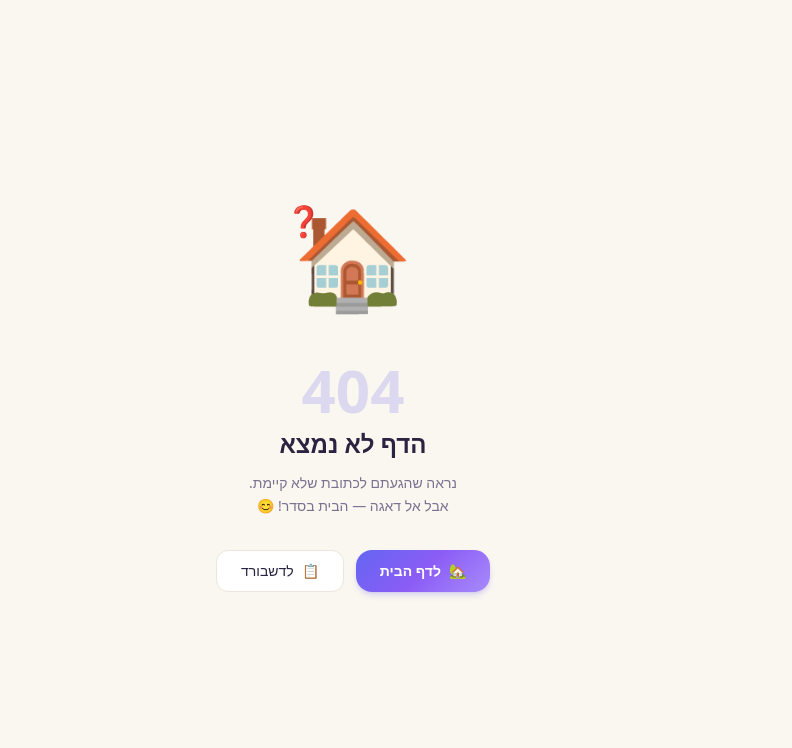
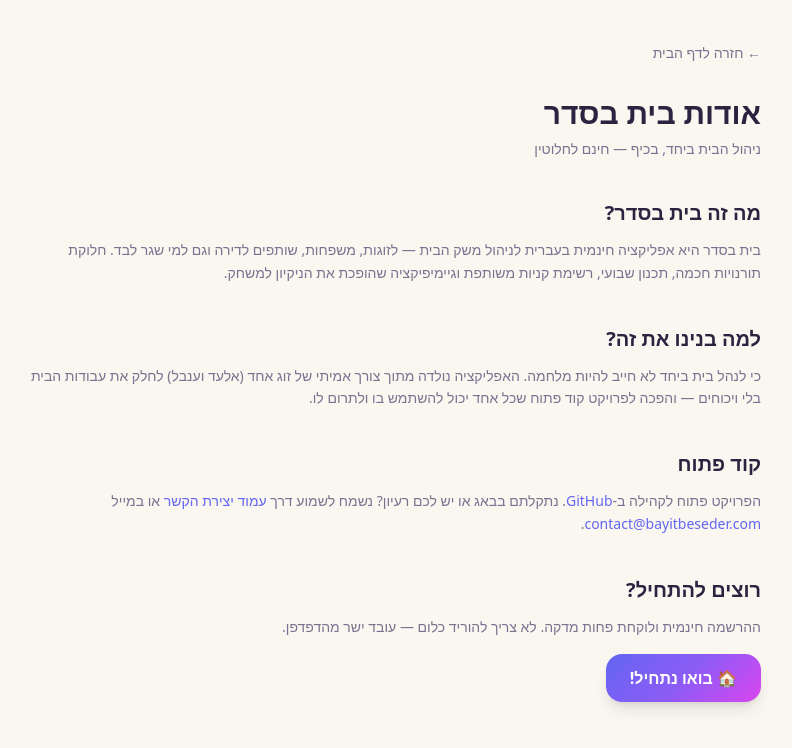
Before and after one commit to eladjak/bayit-beseder, a Next.js app: page /about in a window 1280 px wide. Before the commit this address had no page. Shown: the top 748 px of the page, without its empty margins (442-1234 px from the left). Built offline with nearby package versions, Linux system fonts and the light colour scheme.

Commit message:
feat(seo): GEO score 68->95+ — WebSite+WebPage JSON-LD (5-schema bundle), header/main/nav semantic landmarks, h4, tech-credit external links, /about page, llms.txt

```diff
--- /dev/null
+++ b/src/app/about/page.tsx
@@ -0,0 +1,116 @@
+import type { Metadata } from "next";
+import Link from "next/link";
+
+export const metadata: Metadata = {
+  title: "אודות",
+  description:
+    "אודות בית בסדר — אפליקציה חינמית בעברית לניהול משק הבית לזוגות, משפחות ושותפים. מי אנחנו, למה בנינו את זה, ואיך זה עובד.",
+  alternates: { canonical: "https://www.bayitbeseder.com/about" },
+  openGraph: {
+    title: "אודות | בית בסדר",
+    description:
+      "אודות בית בסדר — אפליקציה חינמית בעברית לניהול משק הבית לזוגות, משפחות ושותפים.",
+    url: "https://www.bayitbeseder.com/about",
+    siteName: "בית בסדר",
+    locale: "he_IL",
+    type: "website",
+    images: [
+      {
+        url: "https://www.bayitbeseder.com/og-image.jpg",
+        width: 1200,
+        height: 630,
+        alt: "בית בסדר — אודות",
+      },
+    ],
+  },
+};
+
+export default function AboutPage() {
+  return (
+    <div className="min-h-dvh bg-background" dir="rtl" lang="he">
+      <main className="max-w-3xl mx-auto px-4 py-10">
+        {/* Back link */}
+        <Link
+          href="/"
+          className="inline-flex items-center gap-1 text-sm text-muted-foreground hover:text-foreground transition-colors mb-8"
+        >
+          ← חזרה לדף הבית
+        </Link>
+
+        {/* Header */}
+        <header className="mb-10">
+          <h1 className="text-3xl font-bold text-foreground mb-2">
+            אודות בית בסדר
+          </h1>
+          <p className="text-sm text-muted-foreground">
+            ניהול הבית ביחד, בכיף — חינם לחלוטין
+          </p>
+        </header>
+
+        <div className="space-y-10 text-foreground">
+          <section>
+            <h2 className="text-xl font-bold mb-3">מה זה בית בסדר?</h2>
+            <p className="leading-relaxed text-sm text-muted-foreground">
+              בית בסדר היא אפליקציה חינמית בעברית לניהול משק הבית — לזוגות,
+              משפחות, שותפים לדירה וגם למי שגר לבד. חלוקת תורנויות חכמה, תכנון
+              שבועי, רשימת קניות משותפת וגיימיפיקציה שהופכת את הניקיון למשחק.
+            </p>
+          </section>
+
+          <section>
+            <h2 className="text-xl font-bold mb-3">למה בנינו את זה?</h2>
+            <p className="leading-relaxed text-sm text-muted-foreground">
+              כי לנהל בית ביחד לא חייב להיות מלחמה. האפליקציה נולדה מתוך צורך
+              אמיתי של זוג אחד (אלעד וענבל) לחלק את עבודות הבית בלי ויכוחים —
+              והפכה לפרויקט קוד פתוח שכל אחד יכול להשתמש בו ולתרום לו.
+            </p>
+          </section>
+
+          <section>
+            <h2 className="text-xl font-bold mb-3">קוד פתוח</h2>
+            <p className="leading-relaxed text-sm text-muted-foreground">
+              הפרויקט פתוח לקהילה ב-
+              <a
+                href="https://github.com/eladjak/bayit-beseder"
+                target="_blank"
+                rel="noopener noreferrer"
+                className="text-primary hover:underline"
+              >
+                GitHub
+              </a>
+              . נתקלתם בבאג או יש לכם רעיון? נשמח לשמוע דרך{" "}
+              <Link href="/contact" className="text-primary hover:underline">
+                עמוד יצירת הקשר
+              </Link>{" "}
+              או במייל{" "}
+              <a
+                href="mailto:contact@bayitbeseder.com"
+                className="text-primary hover:underline"
+              >
+                contact@bayitbeseder.com
+              </a>
+              .
+            </p>
+          </section>
+
+          <section>
+            <h2 className="text-xl font-bold mb-3">רוצים להתחיל?</h2>
+            <p className="leading-relaxed text-sm text-muted-foreground mb-4">
+              ההרשמה חינמית ולוקחת פחות מדקה. לא צריך להוריד כלום — עובד ישר
+              מהדפדפן.
+            </p>
+            <Link
+              href="/login"
+              className="inline-block px-6 py-3 rounded-2xl text-white font-bold shadow-lg hover:shadow-xl transition-all"
+              style={{
+                background: "linear-gradient(135deg, #6366F1, #8B5CF6, #D946EF)",
+              }}
+            >
+              🏠 בואו נתחיל!
+            </Link>
+          </section>
+        </div>
+      </main>
+    </div>
+  );
+}
--- a/src/app/page.tsx
+++ b/src/app/page.tsx
@@ -127,6 +127,40 @@ const faqStructuredData = {
   ],
 };
 
+const websiteLd = {
+  "@context": "https://schema.org",
+  "@type": "WebSite",
+  name: "בית בסדר",
+  alternateName: "Bayit Beseder",
+  url: "https://www.bayitbeseder.com",
+  inLanguage: "he",
+  description: "אפליקציה חינמית בעברית לניהול משק הבית לזוגות, משפחות ושותפים",
+  publisher: {
+    "@type": "Organization",
+    name: "בית בסדר",
+    url: "https://www.bayitbeseder.com",
+  },
+};
+
+const webPageLd = {
+  "@context": "https://schema.org",
+  "@type": "WebPage",
+  name: "בית בסדר — ניהול הבית ביחד, בכיף",
+  url: "https://www.bayitbeseder.com",
+  inLanguage: "he",
+  datePublished: "2026-03-01",
+  dateModified: "2026-06-12",
+  isPartOf: {
+    "@type": "WebSite",
+    name: "בית בסדר",
+    url: "https://www.bayitbeseder.com",
+  },
+  primaryImageOfPage: {
+    "@type": "ImageObject",
+    url: "https://www.bayitbeseder.com/og-image.jpg",
+  },
+};
+
 const organizationLd = {
   "@context": "https://schema.org",
   "@type": "Organization",
@@ -169,9 +203,17 @@ export default function LandingPage() {
         type="application/ld+json"
         dangerouslySetInnerHTML={{ __html: JSON.stringify(organizationLd) }}
       />
+      <script
+        type="application/ld+json"
+        dangerouslySetInnerHTML={{ __html: JSON.stringify(websiteLd) }}
+      />
+      <script
+        type="application/ld+json"
+        dangerouslySetInnerHTML={{ __html: JSON.stringify(webPageLd) }}
+      />
 
       {/* Hero Section */}
-      <section id="hero-section" className="relative overflow-hidden">
+      <header id="hero-section" className="relative overflow-hidden">
         <div
           className="absolute inset-0"
           style={{
@@ -245,8 +287,9 @@ export default function LandingPage() {
             className="mt-6 mx-auto w-64 md:w-80 rounded-2xl shadow-2xl border-2 border-white/10"
           />
         </div>
-      </section>
+      </header>
 
+      <main>
       {/* Social Proof — animated stats counter */}
       <SocialProofSection />
 
@@ -352,14 +395,30 @@ export default function LandingPage() {
               💬 צור קשר
             </Link>
           </div>
+          <p className="text-[11px] text-muted/70 mt-6">
+            נבנה עם{" "}
+            <a href="https://nextjs.org" target="_blank" rel="noopener noreferrer" className="underline hover:text-foreground">Next.js</a>
+            {" · "}
+            <a href="https://supabase.com" target="_blank" rel="noopener noreferrer" className="underline hover:text-foreground">Supabase</a>
+            {" · "}
+            <a href="https://tailwindcss.com" target="_blank" rel="noopener noreferrer" className="underline hover:text-foreground">Tailwind CSS</a>
+            {" · "}
+            מתארח ב-
+            <a href="https://vercel.com" target="_blank" rel="noopener noreferrer" className="underline hover:text-foreground">Vercel</a>
+            {" · "}
+            סכמות לפי{" "}
+            <a href="https://schema.org" target="_blank" rel="noopener noreferrer" className="underline hover:text-foreground">Schema.org</a>
+          </p>
         </div>
       </section>
+      </main>
 
       {/* Footer */}
       <footer className="border-t border-border py-10 text-center text-xs text-muted bg-surface">
         <div className="max-w-4xl mx-auto px-6">
           {/* Brand */}
-          <p className="font-bold text-base text-foreground mb-1">🏠 בית בסדר</p>
+          <h3 className="sr-only">בית בסדר — מידע וקישורים</h3>
+          <h4 className="font-bold text-base text-foreground mb-1">🏠 בית בסדר</h4>
           <p className="text-muted mb-2">ניהול הבית ביחד, בכיף — חינם לחלוטין</p>
           <div className="flex items-center justify-center gap-3 mb-4">
             <a href="https://github.com/eladjak/bayit-beseder" target="_blank" rel="noopener noreferrer" className="inline-flex items-center gap-1 text-[10px] font-medium px-2.5 py-1 rounded-full bg-[#24292f]/10 dark:bg-white/10 text-foreground hover:bg-[#24292f]/20 transition-colors">
@@ -370,7 +429,7 @@ export default function LandingPage() {
           </div>
 
           {/* Links grid */}
-          <div className="flex flex-wrap justify-center gap-x-6 gap-y-2 mb-6 text-xs">
+          <nav aria-label="קישורי אתר" className="flex flex-wrap justify-center gap-x-6 gap-y-2 mb-6 text-xs">
             <Link href="/dashboard" className="text-primary hover:underline">דשבורד</Link>
             <Link href="/login" className="text-primary hover:underline">התחברות</Link>
             <Link href="/tasks" className="text-primary hover:underline">משימות</Link>
@@ -378,9 +437,10 @@ export default function LandingPage() {
             <Link href="/weekly" className="text-primary hover:underline">שבועי</Link>
             <Link href="/stats" className="text-primary hover:underline">סטטיסטיקות</Link>
             <Link href="/blog" className="text-primary hover:underline">בלוג</Link>
-          </div>
+          </nav>
 
           <div className="flex flex-wrap justify-center gap-x-6 gap-y-2 mb-6 text-xs">
+            <Link href="/about" className="text-muted hover:text-foreground hover:underline">אודות</Link>
             <Link href="/privacy" className="text-muted hover:text-foreground hover:underline">מדיניות פרטיות</Link>
             <Link href="/terms" className="text-muted hover:text-foreground hover:underline">תנאי שימוש</Link>
             <Link href="/contact" className="text-muted hover:text-foreground hover:underline">צור קשר</Link>
```
Also changed, not shown: public/llms.txt (added).
